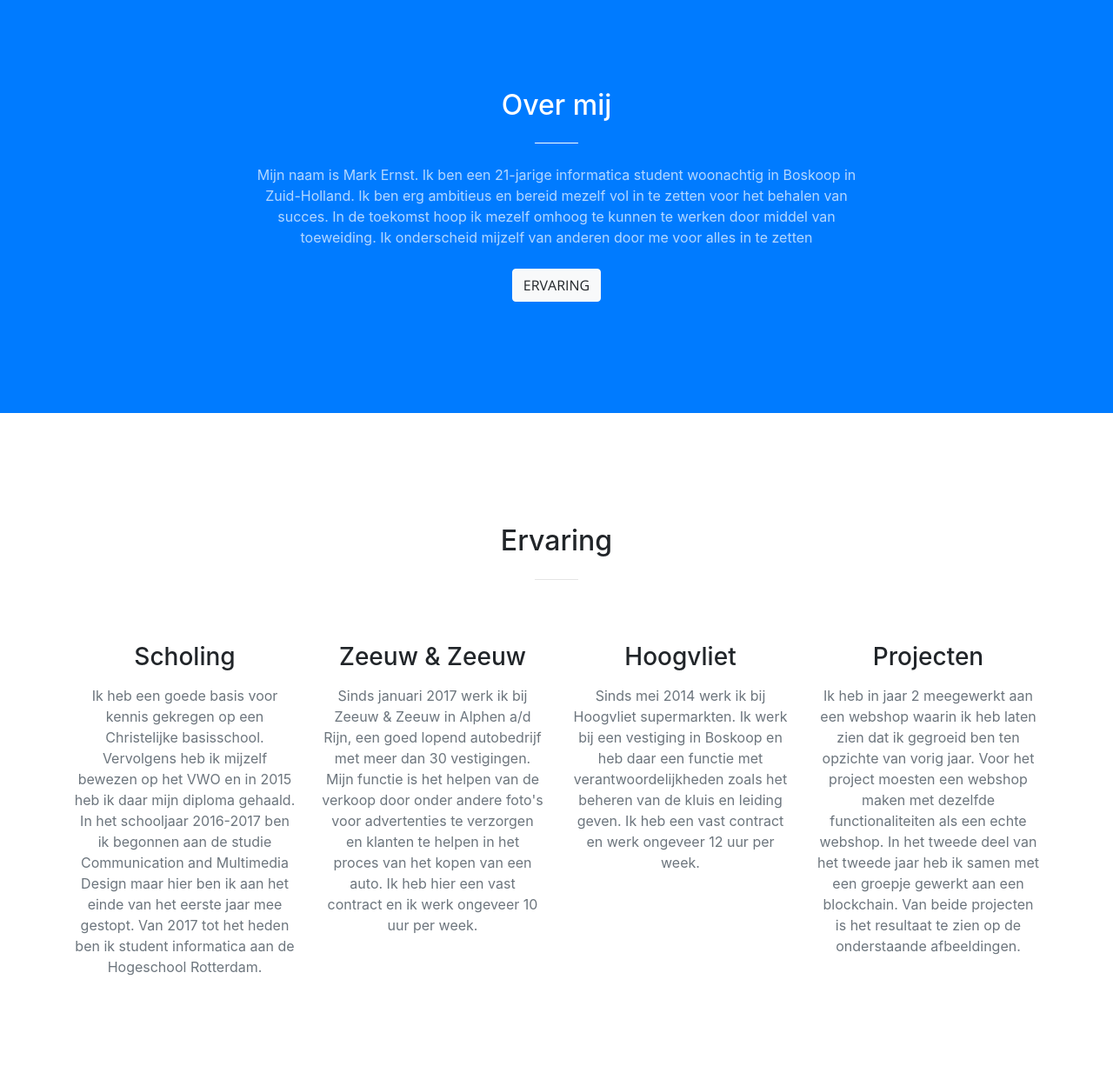
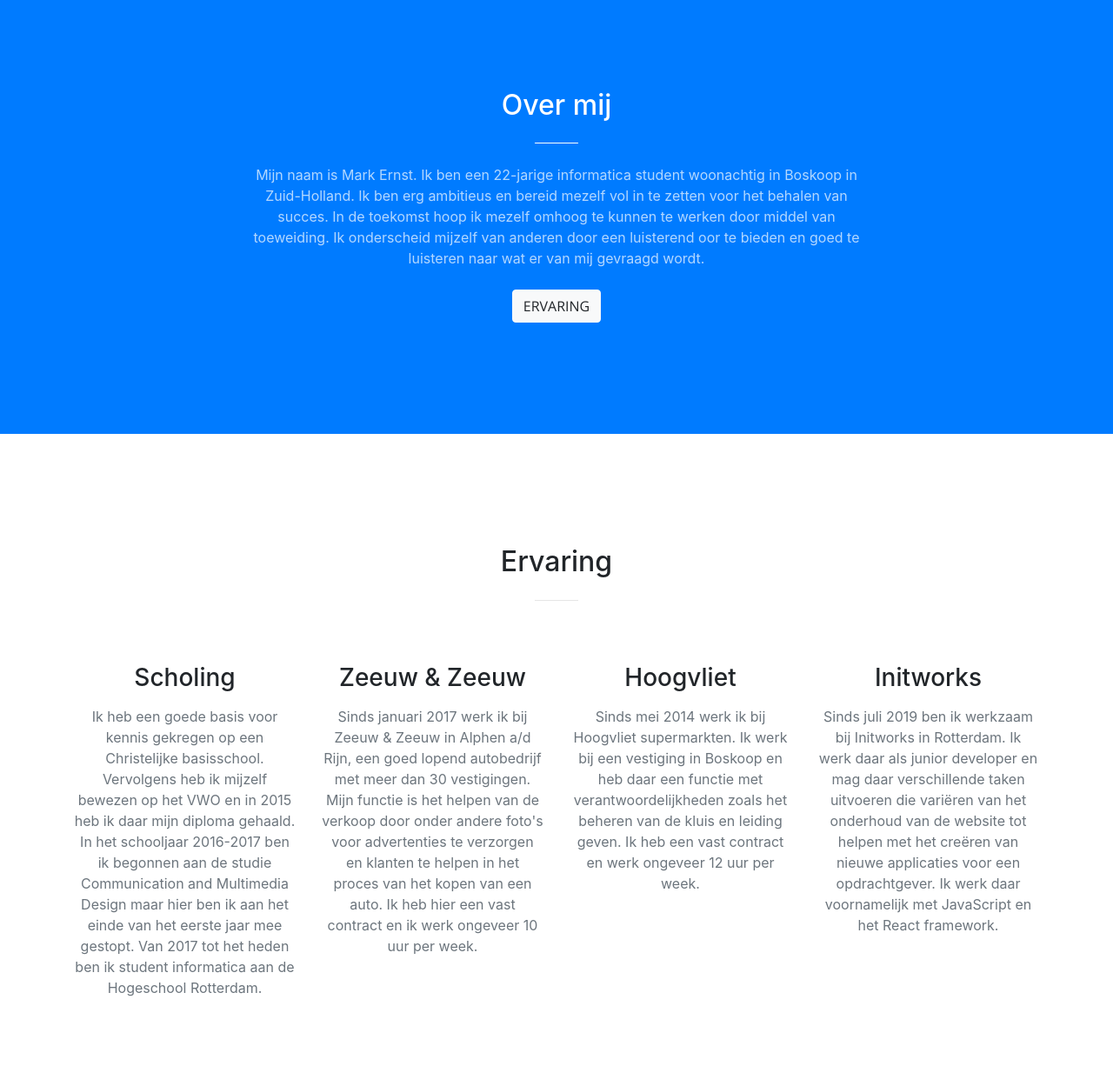
Before and after one commit to Mark-Ernst/markernst97.github.io, a website with bundled scripts: page docs/index.html in a window 1280 px wide. Shown: the part 826-2075 px from the top of the page at 87% size. Built offline with nearby package versions, Linux system fonts and the light colour scheme.

Commit message:
commitee

```diff
--- a/docs/index.html
+++ b/docs/index.html
@@ -105,12 +105,13 @@
             <h2 class="section-heading text-white">Over mij</h2>
             <hr class="light my-4" />
             <p class="text-faded mb-4">
-              Mijn naam is Mark Ernst. Ik ben een 21-jarige informatica student
+              Mijn naam is Mark Ernst. Ik ben een 22-jarige informatica student
               woonachtig in Boskoop in Zuid-Holland. Ik ben erg ambitieus en
               bereid mezelf vol in te zetten voor het behalen van succes. In de
               toekomst hoop ik mezelf omhoog te kunnen te werken door middel van
-              toeweiding. Ik onderscheid mijzelf van anderen door me voor alles
-              in te zetten
+              toeweiding. Ik onderscheid mijzelf van anderen door een luisterend
+              oor te bieden en goed te luisteren naar wat er van mij gevraagd
+              wordt.
             </p>
             <a class="btn btn-light btn-xl js-scroll-trigger" href="#services"
               >Ervaring</a
@@ -176,15 +177,14 @@
           <div class="col-lg-3 col-md-6 text-center">
             <div class="service-box mt-5 mx-auto">
               <!-- <i class="fas fa-4x fa-heart text-primary mb-3 sr-icon-4"></i> -->
-              <h3 class="mb-3">Projecten</h3>
+              <h3 class="mb-3">Initworks</h3>
               <p class="text-muted mb-0">
-                Ik heb in jaar 2 meegewerkt aan een webshop waarin ik heb laten
-                zien dat ik gegroeid ben ten opzichte van vorig jaar. Voor het
-                project moesten een webshop maken met dezelfde functionaliteiten
-                als een echte webshop. In het tweede deel van het tweede jaar
-                heb ik samen met een groepje gewerkt aan een blockchain. Van
-                beide projecten is het resultaat te zien op de onderstaande
-                afbeeldingen.
+                Sinds juli 2019 ben ik werkzaam bij Initworks in Rotterdam. Ik
+                werk daar als junior developer en mag daar verschillende taken
+                uitvoeren die variëren van het onderhoud van de website tot
+                helpen met het creëren van nieuwe applicaties voor een
+                opdrachtgever. Ik werk daar voornamelijk met JavaScript en het
+                React framework.
               </p>
             </div>
           </div>
```
